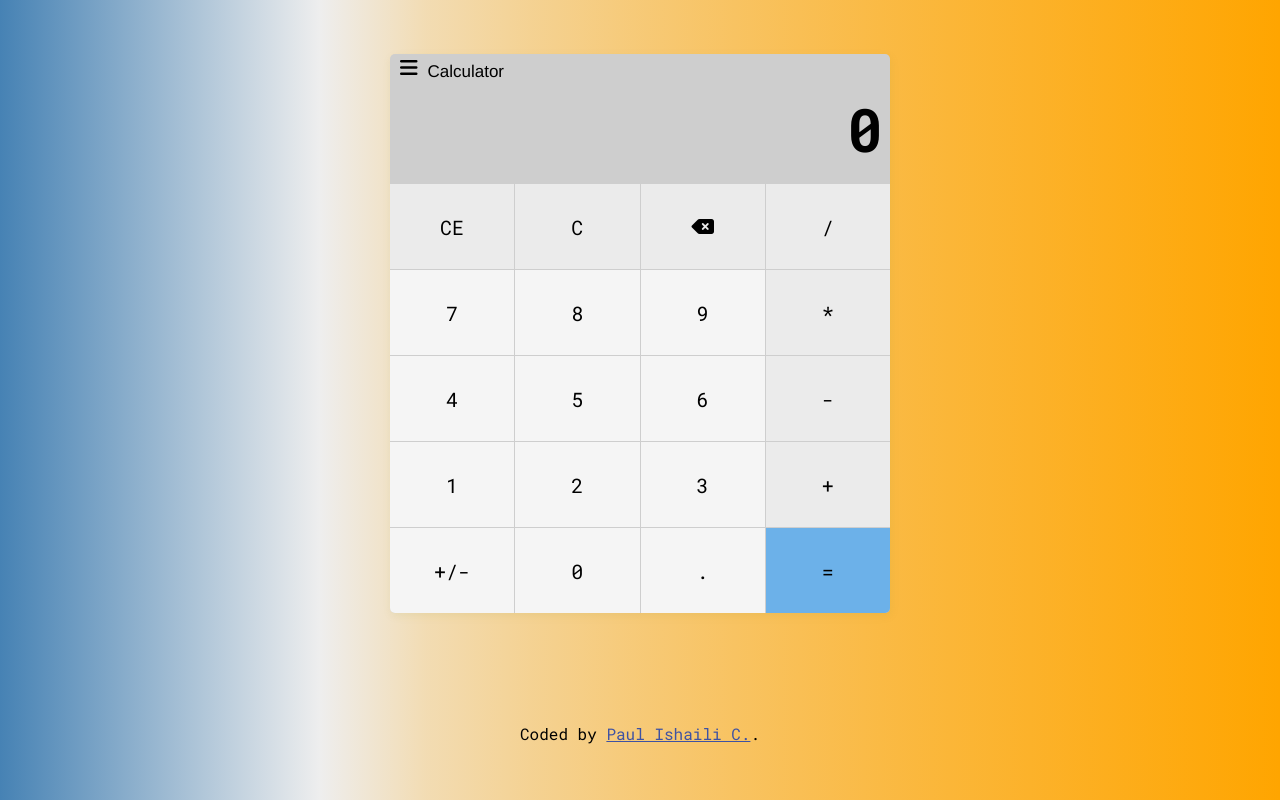
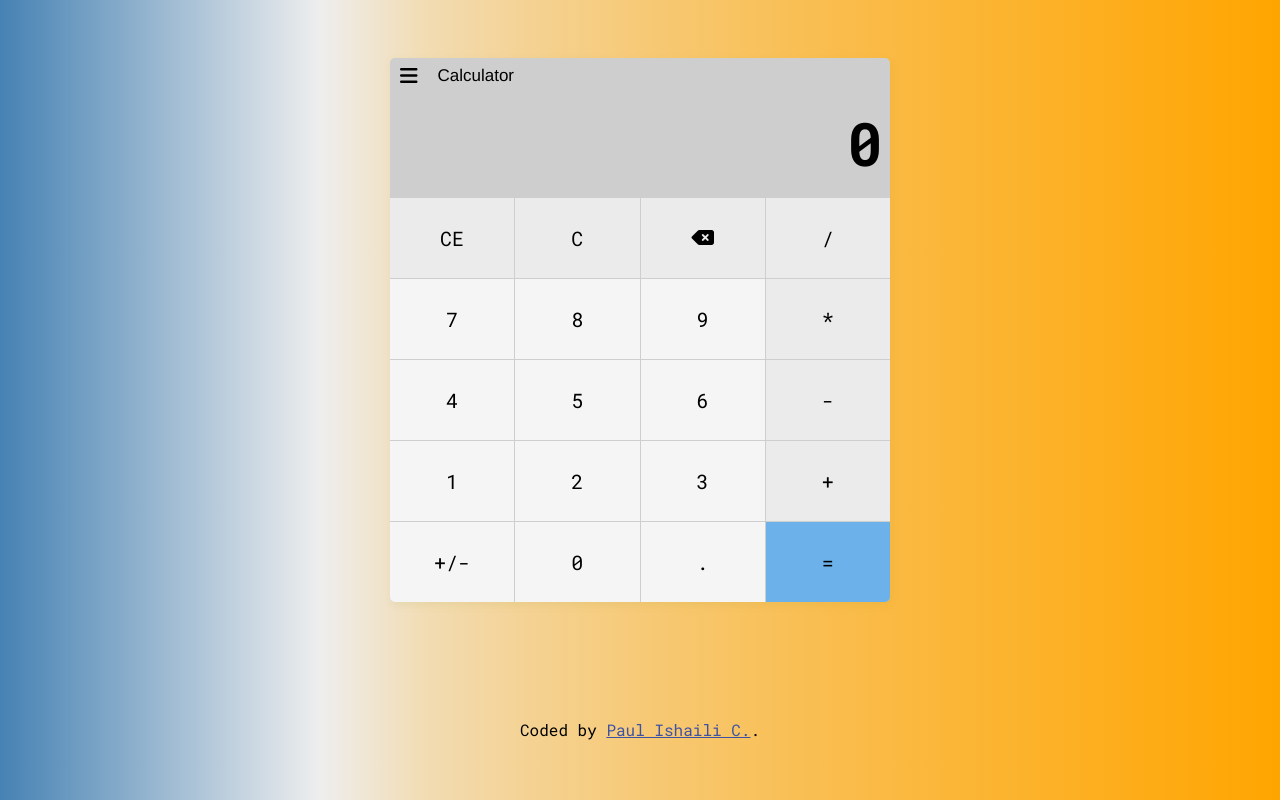
Before and after one commit to mrpaulishaili/calculator-app, a website with bundled scripts: page dist/index.html in a window 1280 px wide. Built offline with nearby package versions, Linux system fonts and the light colour scheme.

Commit message:
new updates to readme file

```diff
--- a/src/scss/style.scss
+++ b/src/scss/style.scss
@@ -33,7 +33,7 @@ body {
     'header header header header'
     'display display display display';
   grid-template-columns: repeat(4, minmax(0, 1fr));
-  grid-template-rows: 20px minmax(120px, auto) repeat(5, minmax(0, 70px));
+  grid-template-rows: 35px minmax(120px, auto) repeat(5, minmax(0, 70px));
   scale: 0.6;
   transition: 0.5s scale, opacity ease-in-out;
   opacity: 0;
@@ -65,13 +65,13 @@ body {
   grid-area: header;
   padding: 0.5rem 0.5rem;
   display: flex;
+  height: 100%;
   align-items: center;
-  gap: 0.5rem;
+  gap: 1rem;
 
   h1 {
     font-family: 'Franklin Gothic Medium', 'Arial Narrow', Arial, sans-serif;
     font-size: 0.85rem;
-    padding-top: 0.5rem;
     font-weight: 100;
   }
 }
@@ -144,6 +144,6 @@ button {
     font-size: 20px;
   }
   .container {
-    grid-template-rows: 25px minmax(85px, auto) repeat(5, minmax(0, 85px));
+    grid-template-rows: 35px minmax(90px, auto) repeat(5, minmax(0, 80px));
   }
 }
```
Also changed, not shown: README.md, dist/index.html, dist/public/css/style.min.css, 1 other file.
